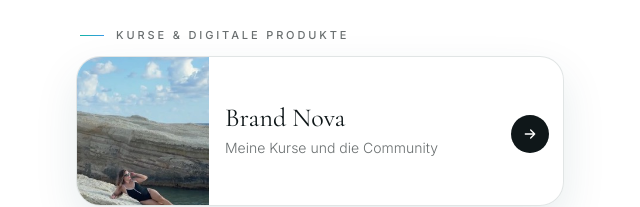
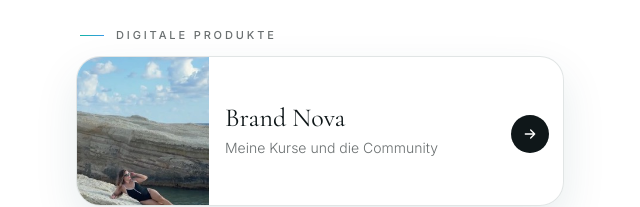
Before and after one commit to phieluxe/phieluxe.github.io, a plain HTML site: page index.html in a window 1280 px wide. Shown: the part 722-929 px from the top of the page, 320-960 px from the left. Drawn offline with Linux system fonts and the light colour scheme.

Commit message:
Bereichstitel: nur „Digitale Produkte“
Co-Authored-By: Claude Opus 5.5 <noreply@anthropic.com>

```diff
--- a/index.html
+++ b/index.html
@@ -145,7 +145,7 @@ footer button:hover{color:var(--text)}
   </section>
 
   <section>
-    <div class="label">Kurse &amp; digitale Produkte</div>
+    <div class="label">Digitale Produkte</div>
     <div class="stack">
       <a class="feature" href="https://phieluxe.github.io/brand-nova/">
         <img src="assets/img/brand-nova.jpg" alt="" width="200" height="356">
```
